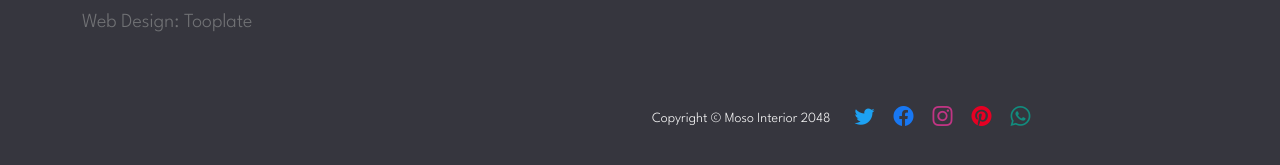
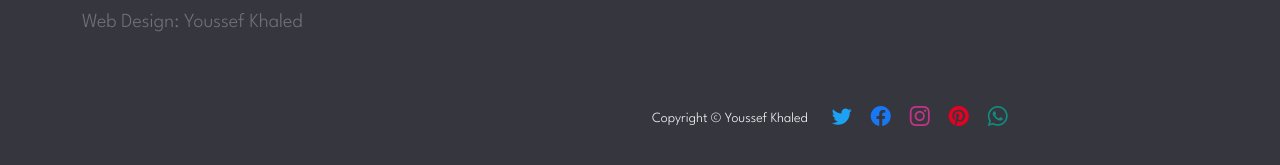
Before and after one commit to DrYoussefKh/YoussefKh-p3, a plain HTML site: page shop-listing.html in a window 1280 px wide. Shown: the part 1850-2015 px from the top of the page. Drawn offline with Linux system fonts and the light colour scheme.

Commit message:
Update shop-listing.html

```diff
--- a/shop-listing.html
+++ b/shop-listing.html
@@ -368,7 +368,7 @@ Bootstrap 5 HTML CSS Template
 
                         <p class="text-white">Since 1986, We crafted interior products for better spaces</p>
 
-                        <p class="text-white"><a href="https://www.tooplate.com" target="_parent">Web Design: Tooplate</a></p>
+                        <p class="text-white"><a href="https://www.facebook.com/Dr.YoussefKh" target="_parent">Web Design: Youssef Khaled</a></p>
                     </div>
 
                     <div class="col-lg-3 col-md-3 col-12 ms-lg-auto mb-3">
@@ -401,7 +401,7 @@ Bootstrap 5 HTML CSS Template
                     </div>
 
                     <div class="col-lg-6 col-md-7 copyright-text-wrap col-12 d-flex flex-wrap align-items-center mt-4 ms-auto">
-                        <p class="copyright-text mb-0 me-4">Copyright © Moso Interior 2048</p>
+                        <p class="copyright-text mb-0 me-4">Copyright © Youssef Khaled</p>
 
                         <ul class="social-icon">
                             <li class="social-icon-item">
```
